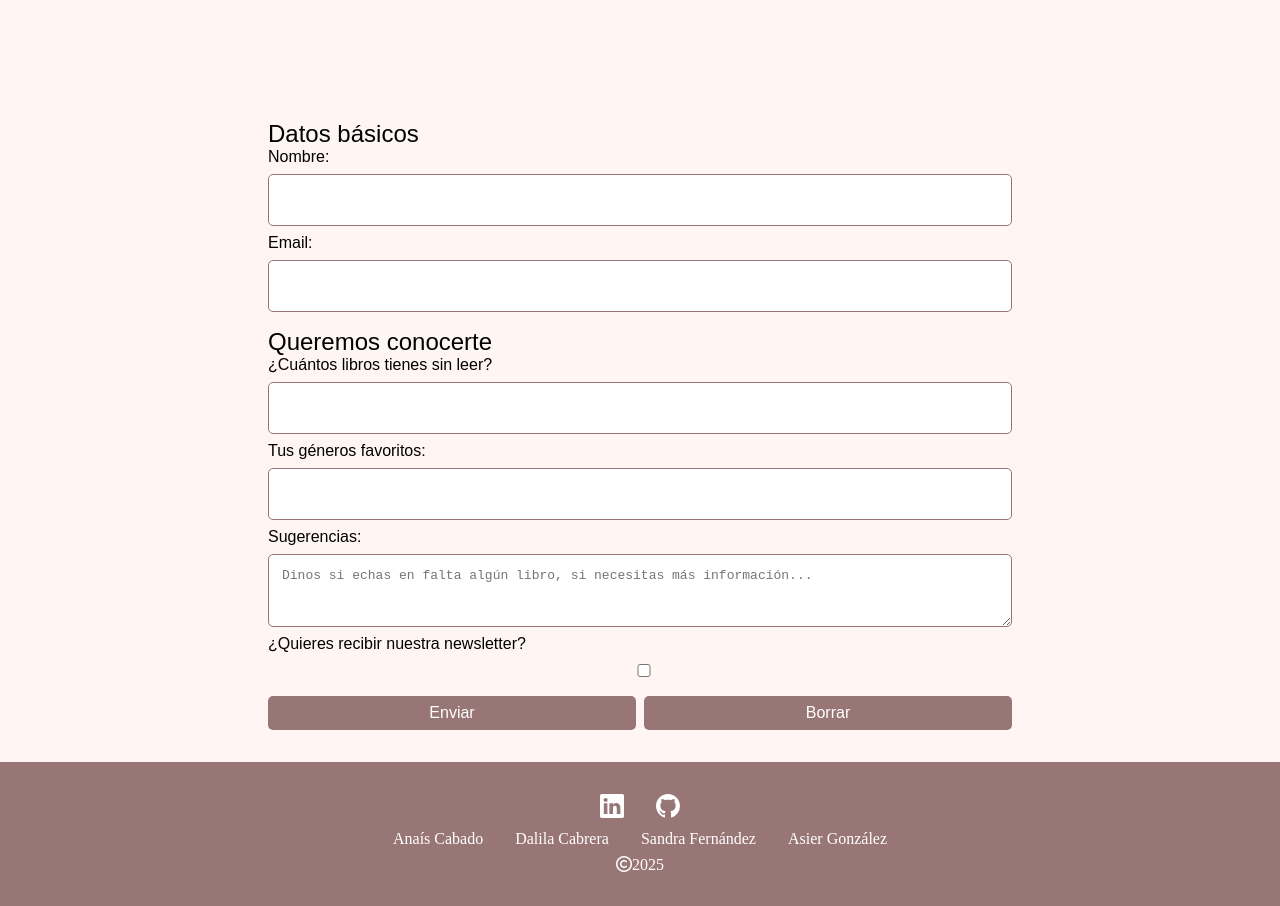
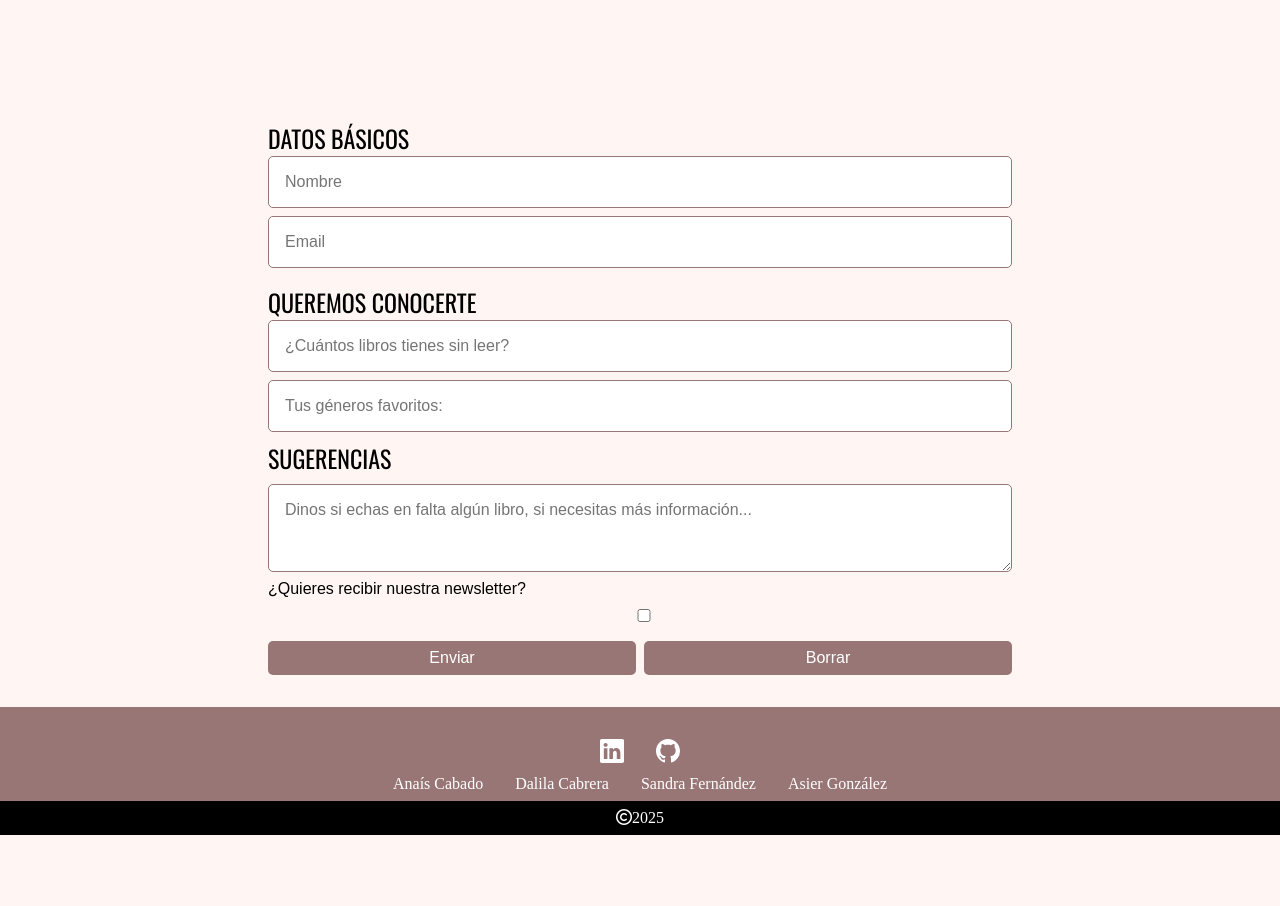
Before and after one commit to sanfermen/tsundoku, a plain HTML site: page index.html in a window 1280 px wide. Shown: the part 420-1326 px from the top of the page. After the commit the page ends 1255 px from the top, so only its background shows below. Drawn offline with nearby package versions, Linux system fonts and the light colour scheme; a script that the page names is missing; a web font is replaced by a local one.

Commit message:
cambios formulario

```diff
--- a/css/styles.css
+++ b/css/styles.css
@@ -100,6 +100,17 @@ body {
 }
 
 /*END VARIABLES */
+
+h1 { /* TODO CAMBIAR A H2 MAYUS */
+    font-family: var(--main-font);
+    font-size: 3rem;
+}
+
+h3 { /* TODO MAYUS */
+    font-family: var(--main-font);
+    font-size: 2rem;
+}
+
 /* MENU NAVEGACION */
 header {
     width: 100vw;
@@ -283,11 +294,6 @@ main #index #index__browser button:hover, #browser #browser__advanceBrowser-butt
     padding: 2em 10%;
 }
 
-h1 { /* TODO CAMBIAR A H2 MAYUS */
-    font-family: var(--main-font);
-    font-size: 3rem;
-}
-
 #wishlist #wishlist__books, #browser #browser__results {
     width: 100%;
 
@@ -388,11 +394,6 @@ h1 { /* TODO CAMBIAR A H2 MAYUS */
     color: var(--main-color-30);
 }
 
-h3 { /* TODO MAYUS */
-    font-family: var(--main-font);
-    font-size: 2rem;
-}
-
 .card img{
     width: 200px;
     height: 300px;
@@ -428,6 +429,7 @@ h3 { /* TODO MAYUS */
 }
 
 #contact #contact__form legend {
+    font-family: var(--main-font);
     font-size: 1.5rem;
     font-weight: 400;
 }
@@ -448,6 +450,7 @@ h3 { /* TODO MAYUS */
     border: 1px solid var(--main-color-30);
     border-radius: 5px;
 
+    font-family: var(--second-font);
     font-size: 1em;
     color: black;
 
@@ -478,7 +481,7 @@ h3 { /* TODO MAYUS */
 /* FOOTER */
 footer {
     width: 100vw;
-    padding: 2em;
+    padding: 2em 0 0 0;
 
     display: flex;
     flex-flow: column;
@@ -500,6 +503,12 @@ footer #social, footer #members #members__list, footer #copyright {
     justify-content: center;
     align-items: center;
     gap: 2em ;
+}
+
+footer #copyright {
+    background-color: black;
+    width: 100vw;
+    padding: .5em;
 }
 /* END FOOTER */
 
@@ -534,5 +543,20 @@ footer #social, footer #members #members__list, footer #copyright {
     main #index #index__browser input, #browser #browser__advanceBrowser-input input {
         width: 100%;
     }
+
+
+    .card .book__attributes {
+        display: flex;
+        flex-flow: column;
+        gap: .5em;
+    }
+
+    .card .book__attributes
+
+
+    footer #members #members__list {
+        flex-flow: column;
+        gap: .2em;
+    }
 }
 /* END MEDIA */
--- a/index.html
+++ b/index.html
@@ -53,21 +53,17 @@
         <section id="contact">
 			<form id="contact__form">
 				<fieldset>
-					<legend>Datos básicos</legend>
+					<legend>DATOS BÁSICOS</legend>
 					<div id = "contact__form-datos">
-						<label for="name">Nombre:</label>
-						<input type="text" id="name" name="name" required>
-						<label for="email">Email:</label>
-						<input type="email" id="email" name="email" required>
+						<input type="text" id="name" name="name" required placeholder="Nombre">
+						<input type="email" id="email" name="email" required placeholder="Email">
 					</div>
 				</fieldset>
 				<fieldset>
-					<legend>Queremos conocerte</legend>
+					<legend>QUEREMOS CONOCERTE</legend>
 					<div id="contact__form-preguntas">
-						<label for="booksnumber">¿Cuántos libros tienes sin leer?</label>
-						<input type="number" id="booksnumber" name="booksnumber">
-						<label for="favourite">Tus géneros favoritos:</label>
-						<input list="genre_list" id="favourite" name="favourite">
+						<input type="number" id="booksnumber" name="booksnumber" placeholder="¿Cuántos libros tienes sin leer?">
+						<input list="genre_list" id="favourite" name="favourite" placeholder="Tus géneros favoritos:">
 						<datalist id="genre_list">
 							<option value="Historica"></option>
 							<option value="Fantasía"></option>
@@ -81,7 +77,7 @@
 							<option value="Contemporánea"></option>
 							<option value="No-Ficción"></option>
 						</datalist>
-						<label for="suggestions">Sugerencias:</label>
+						<Legend>SUGERENCIAS</Legend>
 						<textarea id="suggestions" name="suggestions" rows="3" cols="40" placeholder="Dinos si echas en falta algún libro, si necesitas más información..."></textarea>
 						<label for="suscribe">¿Quieres recibir nuestra newsletter?</label>
 						<input type="checkbox" id="suscribe" name="suscribe">
--- a/js/classesHTML.js
+++ b/js/classesHTML.js
@@ -259,7 +259,7 @@ class TsundokuHTML extends Tsundoku {
         browserDivInput.appendChild(browserInput); //meter el input en el div
         browserDivButton.appendChild(browserButton); //meter el botón en el div
         sectionFilters.append(checkboxTitle, textCheckboxTitle, checkboxAuthor, textCheckboxAuthor, checkboxRadioGenre, textCheckboxGenre, checkboxPublisher, textCheckboxPublisher);
-        browser.append(tituloBrowser, browserDivInput, sectionFilters, disclaimer, browserDivButton, resultSection); //meter el div en la section browser
+        browser.append(tituloBrowser, browserDivInput, browserDivButton, sectionFilters, disclaimer, resultSection); //meter el div en la section browser
 
         //BOTONES CHECKBOX FUNCIONAL
 
--- a/js/pruebas.js
+++ b/js/pruebas.js
@@ -1,3 +1,2 @@
 import { TsundokuHTML } from "./classesHTML.js";
-
 const pruebaTsundoku = new TsundokuHTML;
```
